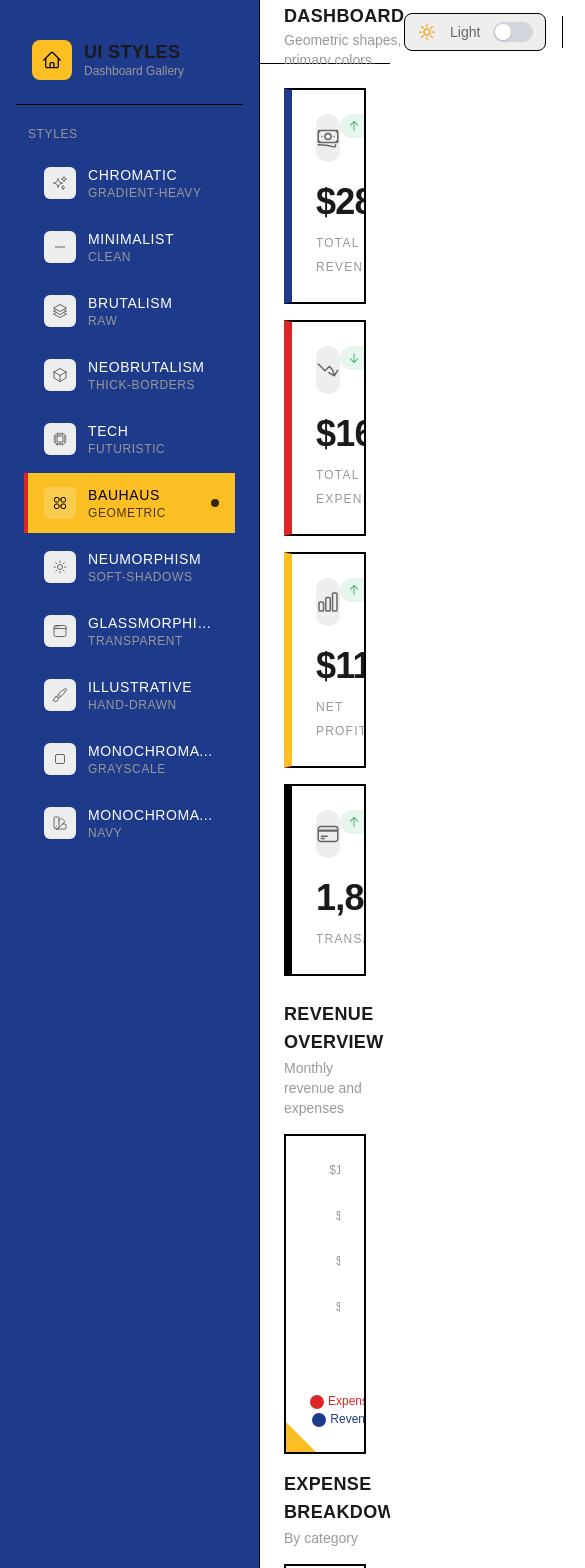
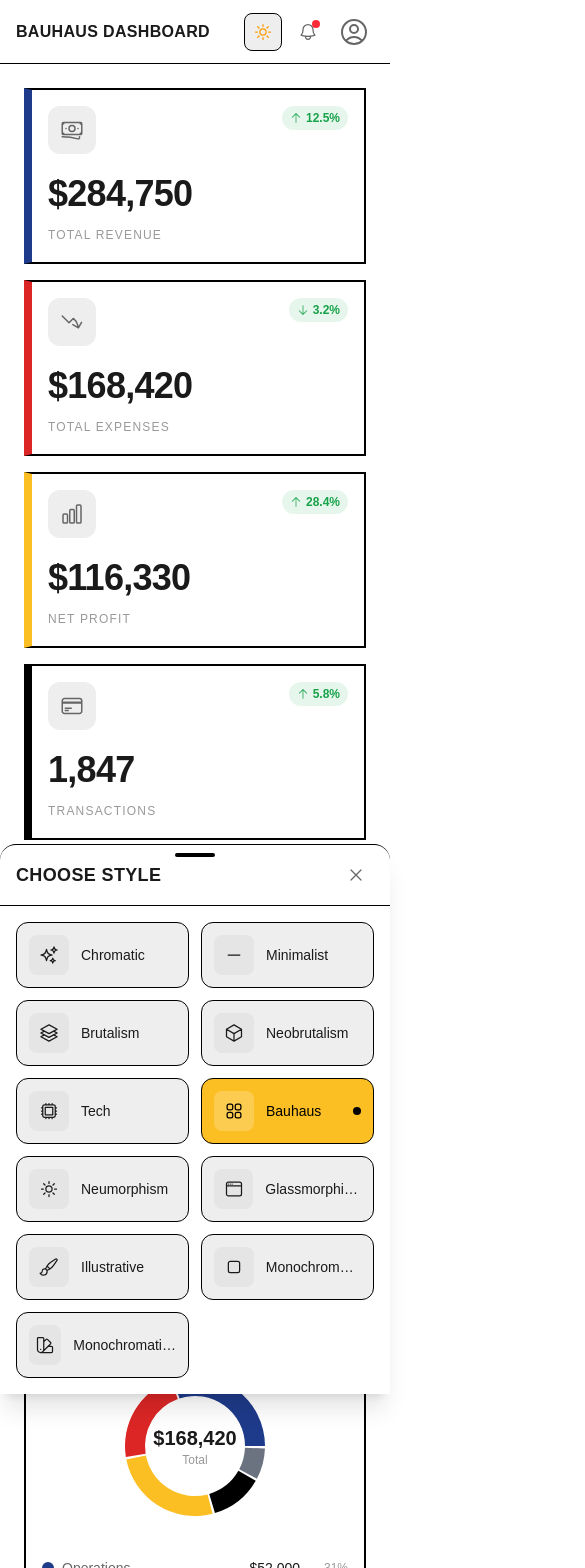
Before and after one commit to Dividend-Hacking/uitest, a Next.js app: page /dashboard/bauhaus in a window 390 px wide. Shown: the top 1568 px of the page, 585 px wide, since content can reach past the window. Built offline with nearby package versions, Linux system fonts and the light colour scheme.

Commit message:
Add mobile responsiveness with bottom sheet navigation
🤖 Generated with [Claude Code](https://claude.com/claude-code)

Co-Authored-By: Claude <noreply@anthropic.com>

```diff
--- a/src/app/dashboard/layout.tsx
+++ b/src/app/dashboard/layout.tsx
@@ -14,6 +14,7 @@ import { ThemeProvider } from '@/contexts/ThemeContext';
 import { StyleProvider } from '@/contexts/StyleContext';
 import { Sidebar } from '@/components/layout/Sidebar';
 import { Header } from '@/components/layout/Header';
+import { MobileStylePicker } from '@/components/layout/MobileStylePicker';
 
 interface DashboardLayoutProps {
   children: React.ReactNode;
@@ -29,7 +30,7 @@ export default function DashboardLayout({ children }: DashboardLayoutProps) {
       <StyleProvider>
         {/* Main container - full height with flex row layout */}
         <div className="flex min-h-screen bg-[var(--background)]">
-          {/* Fixed Sidebar */}
+          {/* Fixed Sidebar - hidden on mobile via CSS */}
           <Sidebar />
 
           {/* Main Content Area */}
@@ -43,6 +44,9 @@ export default function DashboardLayout({ children }: DashboardLayoutProps) {
             </main>
           </div>
         </div>
+
+        {/* Mobile Style Picker - bottom sheet for mobile navigation */}
+        <MobileStylePicker />
       </StyleProvider>
     </ThemeProvider>
   );
--- a/src/app/globals.css
+++ b/src/app/globals.css
@@ -211,3 +211,31 @@ body {
     background-position: -200% 0;
   }
 }
+
+/* Mobile Responsive Styles */
+@media (max-width: 767px) {
+  /* Hide sidebar on mobile - it's replaced by bottom sheet picker */
+  .sidebar {
+    display: none;
+  }
+
+  /* Reduce card padding on mobile */
+  .card,
+  .stats-card {
+    padding: 1rem;
+  }
+}
+
+/* Mobile backdrop fade-in animation */
+.mobile-backdrop {
+  animation: backdropFadeIn 0.2s ease-out;
+}
+
+@keyframes backdropFadeIn {
+  from {
+    opacity: 0;
+  }
+  to {
+    opacity: 1;
+  }
+}
--- a/src/components/layout/Header.tsx
+++ b/src/components/layout/Header.tsx
@@ -28,14 +28,15 @@ export function Header() {
   const { currentStyle } = useStyle();
 
   return (
-    <header className="h-16 px-6 flex items-center justify-between border-b border-[var(--border-color)] bg-[var(--card-background)]">
+    <header className="h-16 px-4 md:px-6 flex items-center justify-between border-b border-[var(--border-color)] bg-[var(--card-background)]">
       {/* Left Section - Current Style Info */}
       <div className="flex items-center gap-4">
         <div>
-          <h2 className="text-lg font-semibold text-[var(--text-primary)]">
+          <h2 className="text-base md:text-lg font-semibold text-[var(--text-primary)]">
             {currentStyle.name} Dashboard
           </h2>
-          <p className="text-sm text-[var(--text-tertiary)]">
+          {/* Hide description on mobile to save space */}
+          <p className="hidden sm:block text-sm text-[var(--text-tertiary)]">
             {currentStyle.description}
           </p>
         </div>
@@ -47,7 +48,7 @@ export function Header() {
         <button
           onClick={toggleTheme}
           className={cn(
-            'relative flex items-center gap-2 px-3 py-2 rounded-lg transition-all',
+            'relative flex items-center gap-2 px-2 md:px-3 py-2 rounded-lg transition-all',
             'bg-[var(--background-secondary)] hover:bg-[var(--background-tertiary)]',
             'border border-[var(--border-color)]'
           )}
@@ -69,15 +70,15 @@ export function Header() {
             />
           </div>
 
-          {/* Theme label */}
-          <span className="text-sm font-medium text-[var(--text-secondary)] min-w-[40px]">
+          {/* Theme label - hidden on mobile */}
+          <span className="hidden md:inline text-sm font-medium text-[var(--text-secondary)] min-w-[40px]">
             {isDark ? 'Dark' : 'Light'}
           </span>
 
-          {/* Toggle track */}
+          {/* Toggle track - hidden on mobile */}
           <div
             className={cn(
-              'w-10 h-5 rounded-full relative transition-colors',
+              'hidden md:block w-10 h-5 rounded-full relative transition-colors',
               isDark ? 'bg-indigo-600' : 'bg-gray-300'
             )}
           >
@@ -91,8 +92,8 @@ export function Header() {
           </div>
         </button>
 
-        {/* Divider */}
-        <div className="w-px h-8 bg-[var(--border-color)] mx-2" />
+        {/* Divider - hidden on mobile */}
+        <div className="hidden md:block w-px h-8 bg-[var(--border-color)] mx-2" />
 
         {/* Notification Button */}
         <button
@@ -108,10 +109,10 @@ export function Header() {
           <span className="absolute top-1.5 right-1.5 w-2 h-2 bg-red-500 rounded-full" />
         </button>
 
-        {/* Settings Button */}
+        {/* Settings Button - hidden on mobile */}
         <button
           className={cn(
-            'p-2 rounded-lg transition-colors',
+            'hidden sm:block p-2 rounded-lg transition-colors',
             'hover:bg-[var(--background-secondary)]',
             'text-[var(--text-secondary)] hover:text-[var(--text-primary)]'
           )}
--- /dev/null
+++ b/src/components/layout/MobileStylePicker.tsx
@@ -0,0 +1,179 @@
+/**
+ * MobileStylePicker Component
+ *
+ * A bottom sheet component for mobile devices that allows users to switch
+ * between different dashboard styles. Slides up from the bottom of the screen
+ * and displays all 11 styles in a scrollable grid layout.
+ *
+ * Only visible on mobile devices (below md breakpoint).
+ */
+
+'use client';
+
+import { useState } from 'react';
+import Link from 'next/link';
+import { usePathname } from 'next/navigation';
+import { STYLES } from '@/lib/constants/styles';
+import { useStyle } from '@/contexts/StyleContext';
+import { cn } from '@/lib/utils/cn';
+import {
+  SparklesIcon,
+  MinusIcon,
+  Square3Stack3DIcon,
+  CubeIcon,
+  CpuChipIcon,
+  Squares2X2Icon,
+  SunIcon,
+  WindowIcon,
+  PaintBrushIcon,
+  StopIcon,
+  SwatchIcon,
+  XMarkIcon,
+  Squares2X2Icon as GridIcon,
+} from '@heroicons/react/24/outline';
+
+/**
+ * Maps style slugs to their corresponding icons.
+ * Matches the icons used in the desktop Sidebar component.
+ */
+const STYLE_ICONS: Record<string, React.ComponentType<{ className?: string }>> = {
+  chromatic: SparklesIcon,
+  minimalist: MinusIcon,
+  brutalism: Square3Stack3DIcon,
+  neobrutalism: CubeIcon,
+  tech: CpuChipIcon,
+  bauhaus: Squares2X2Icon,
+  neumorphism: SunIcon,
+  glassmorphism: WindowIcon,
+  illustrative: PaintBrushIcon,
+  monochromatic: StopIcon,
+  'monochromatic-blue': SwatchIcon,
+};
+
+/**
+ * MobileStylePicker provides a touch-friendly way to navigate between styles.
+ * Renders as a bottom sheet that slides up when triggered.
+ */
+export function MobileStylePicker() {
+  const [isOpen, setIsOpen] = useState(false);
+  const pathname = usePathname();
+  const { currentStyle } = useStyle();
+
+  // Extract current style from pathname
+  const currentStyleSlug = pathname?.split('/').pop() || '';
+
+  /**
+   * Closes the bottom sheet when a style is selected or backdrop is tapped.
+   */
+  const handleClose = () => {
+    setIsOpen(false);
+  };
+
+  return (
+    <>
+      {/* Trigger Button - Shows current style, visible only on mobile */}
+      <button
+        onClick={() => setIsOpen(true)}
+        className={cn(
+          'md:hidden flex items-center gap-2 px-3 py-2 rounded-lg',
+          'bg-[var(--background-secondary)] hover:bg-[var(--background-tertiary)]',
+          'border border-[var(--border-color)]',
+          'text-[var(--text-primary)]'
+        )}
+        aria-label="Open style picker"
+      >
+        <GridIcon className="w-5 h-5" />
+        <span className="text-sm font-medium">{currentStyle.name}</span>
+      </button>
+
+      {/* Backdrop Overlay - Closes sheet when tapped */}
+      {isOpen && (
+        <div
+          className="md:hidden fixed inset-0 bg-black/50 z-40 mobile-backdrop"
+          onClick={handleClose}
+          aria-hidden="true"
+        />
+      )}
+
+      {/* Bottom Sheet Container */}
+      <div
+        className={cn(
+          'md:hidden fixed inset-x-0 bottom-0 z-50',
+          'bg-[var(--card-background)] border-t border-[var(--border-color)]',
+          'rounded-t-2xl shadow-xl',
+          'transform transition-transform duration-300 ease-out',
+          'max-h-[70vh] overflow-hidden',
+          isOpen ? 'translate-y-0' : 'translate-y-full'
+        )}
+      >
+        {/* Sheet Header */}
+        <div className="flex items-center justify-between px-4 py-3 border-b border-[var(--border-color)]">
+          <h3 className="text-lg font-semibold text-[var(--text-primary)]">
+            Choose Style
+          </h3>
+          <button
+            onClick={handleClose}
+            className={cn(
+              'p-2 rounded-lg',
+              'hover:bg-[var(--background-secondary)]',
+              'text-[var(--text-secondary)]'
+            )}
+            aria-label="Close style picker"
+          >
+            <XMarkIcon className="w-5 h-5" />
+          </button>
+        </div>
+
+        {/* Drag Handle Indicator */}
+        <div className="absolute top-2 left-1/2 -translate-x-1/2 w-10 h-1 bg-[var(--border-color)] rounded-full" />
+
+        {/* Styles Grid - Scrollable */}
+        <div className="overflow-y-auto max-h-[calc(70vh-60px)] p-4">
+          <div className="grid grid-cols-2 gap-3">
+            {STYLES.map((style) => {
+              const isActive = currentStyleSlug === style.slug;
+              const Icon = STYLE_ICONS[style.slug] || SparklesIcon;
+
+              return (
+                <Link
+                  key={style.slug}
+                  href={`/dashboard/${style.slug}`}
+                  onClick={handleClose}
+                  className={cn(
+                    'flex items-center gap-3 p-3 rounded-xl transition-all',
+                    'border',
+                    isActive
+                      ? 'bg-[var(--sidebar-item-active)] border-[var(--accent-color)] text-[var(--sidebar-text-active)]'
+                      : 'bg-[var(--background-secondary)] border-[var(--border-color)] text-[var(--text-primary)] hover:bg-[var(--background-tertiary)]'
+                  )}
+                >
+                  {/* Style Icon */}
+                  <div
+                    className={cn(
+                      'w-10 h-10 rounded-lg flex items-center justify-center',
+                      isActive
+                        ? 'bg-white/20'
+                        : 'bg-[var(--background-tertiary)]'
+                    )}
+                  >
+                    <Icon className="w-5 h-5" />
+                  </div>
+
+                  {/* Style Name */}
+                  <span className="text-sm font-medium truncate">
+                    {style.name}
+                  </span>
+
+                  {/* Active Indicator */}
+                  {isActive && (
+                    <div className="ml-auto w-2 h-2 rounded-full bg-current" />
+                  )}
+                </Link>
+              );
+            })}
+          </div>
+        </div>
+      </div>
+    </>
+  );
+}
```
